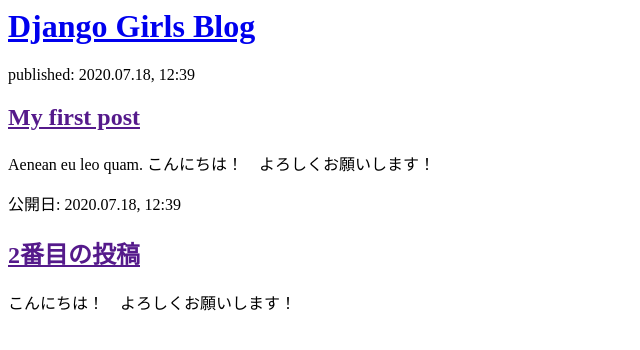
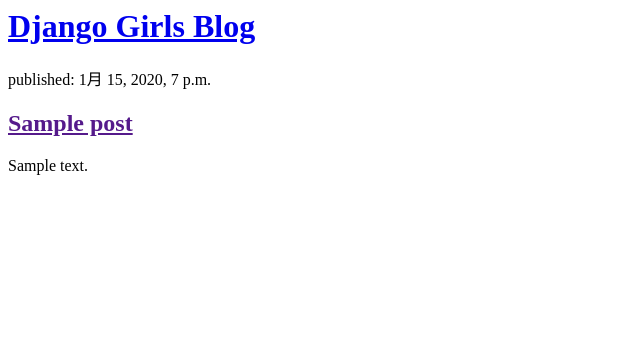
Before and after one commit to ken-yanagisako/my-first-blog, a Django app: page / in a window 1280 px wide. Shown: the top 350 px of the page, without its empty margins (0-640 px from the left). Run offline with Django 3.2, Linux system fonts and the light colour scheme; tables that the repository leaves empty hold one stand-in row (values such as "Sample post").

Commit message:
Modified templates to dislay posts from database

```diff
--- a/blog/templates/blog/post_list.html
+++ b/blog/templates/blog/post_list.html
@@ -7,16 +7,12 @@
             <h1><a href="/">Django Girls Blog</a></h1>
         </div>
 
-        <div>
-            <p>published: 2020.07.18, 12:39</p>
-            <h2><a href="">My first post</a></h2>
-            <p>Aenean eu leo quam. こんにちは！　よろしくお願いします！</p>
-        </div>
-
-        <div>
-            <p>公開日: 2020.07.18, 12:39</p>
-            <h2><a href="">2番目の投稿</a></h2>
-            <p>こんにちは！　よろしくお願いします！</p>
-        </div>
+        {% for post in posts %}
+            <div>
+                <p>published: {{ post.published_date }}</p>
+                <h2><a href="">{{ post.title }}</a></h2>
+                <p>{{ post.text|linebreaksbr }}</p>
+            </div>
+        {% endfor %}
     </body>
 </html>
--- a/blog/views.py
+++ b/blog/views.py
@@ -1,5 +1,8 @@
 from django.shortcuts import render
+from django.utils import timezone
+from .models import Post
 
 # Create your views here.
 def post_list(request):
-    return render(request, 'blog/post_list.html', {})
+    posts = Post.objects.filter(published_date__lte=timezone.now()).order_by('published_date')
+    return render(request, 'blog/post_list.html', {'posts': posts})
```
